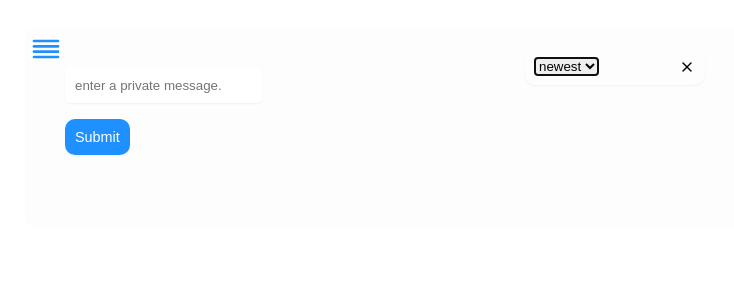
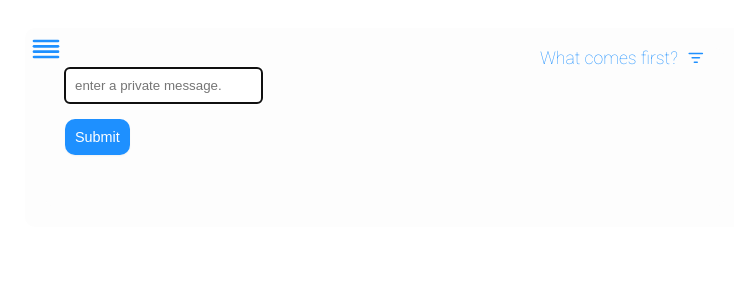
Before and after one commit to dsmeny/avgshares, a React (Create React App) app: page /private-notes in a window 1280 px wide. Shown: the top 300 px of the page, without its empty margins (255-989 px from the left). Built offline with nearby package versions, Linux system fonts and the light colour scheme.

Commit message:
major filter fix

```diff
--- a/src/components/CardFilter.js
+++ b/src/components/CardFilter.js
@@ -1,13 +1,26 @@
+import { useEffect } from "react";
 import { LuX } from "react-icons/lu";
 import { optionValues } from "../utils/enums";
 
-function CardFilter({ filterRef, selectedOption, toggleCardFilter, selected }) {
+function CardFilter({ filterRef, selectedOption, toggleCardFilter, element }) {
   const { NEWEST, OLDEST } = optionValues;
 
   function changeHandler() {
-    const selectOption = [...filterRef.current.selectedOptions][0].value;
+    const selectFilter = filterRef.current;
+    const selectOption = [...selectFilter.selectedOptions][0].value;
     selectedOption(selectOption);
   }
+
+  useEffect(() => {
+    const selectFilter = filterRef.current;
+    if (selectFilter) {
+      [...selectFilter.options].forEach((option) => {
+        if (option.value === element) {
+          option.selected = true;
+        }
+      });
+    }
+  }, [element]);
 
   return (
     <div className="container_filter">
--- a/src/pages/PrivateNotesPage.js
+++ b/src/pages/PrivateNotesPage.js
@@ -15,7 +15,7 @@ const PrivateNotesPage = () => {
   const [messages, setMessages] = useState([]);
   const [refreshComponent, setRefreshComponent] = useState(false);
   const [showCardFilter, setShowCardFilter] = useState(false);
-  const [selected, setSelected] = useState("");
+  const [element, setElement] = useState("");
 
   const notesFormRef = useRef();
   const filterRef = useRef();
@@ -29,8 +29,9 @@ const PrivateNotesPage = () => {
   }
 
   function selectedOption(value) {
-    setSelected(value);
+    setElement(value);
     updateLocalStorage(value);
+    toggleCardFilter();
   }
 
   async function fetchData(val = null) {
@@ -57,15 +58,11 @@ const PrivateNotesPage = () => {
   }
 
   useEffect(() => {
-    toggleCardFilter();
+    const localStore = getLocalStorage();
+    setElement(localStore ? localStore : NEWEST);
     fetchData();
     notesFormRef.current.focus();
-  }, [refreshComponent, selected]);
-
-  useEffect(() => {
-    const localStore = getLocalStorage();
-    setSelected(localStore ? localStore : NEWEST);
-  }, []);
+  }, [refreshComponent]);
 
   return (
     <div className="container notes_container">
@@ -75,7 +72,7 @@ const PrivateNotesPage = () => {
             filterRef={filterRef}
             selectedOption={selectedOption}
             toggleCardFilter={toggleCardFilter}
-            selected={selected}
+            element={element}
           />
         )}
         <NotesForm submitHandler={submitHandler} notesFormRef={notesFormRef} />
```
